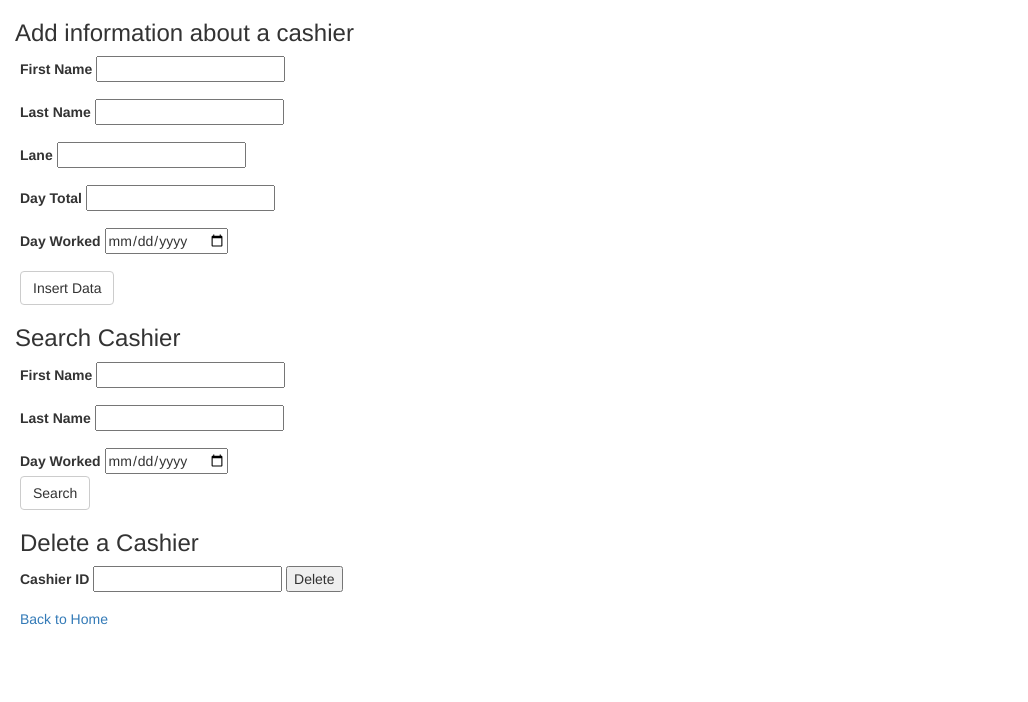
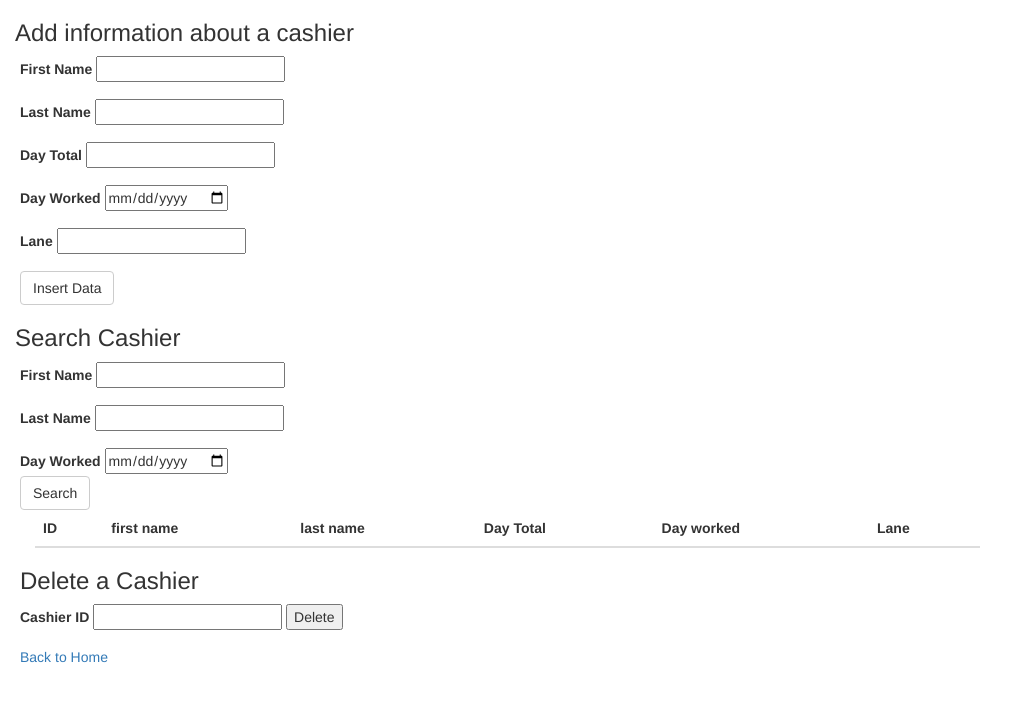
Before and after one commit to yevgeniychaplygin3/cs340, a Flask app: page /cashiers/ in a window 1280 px wide. Shown: the top 702 px of the page, without its empty margins (0-1028 px from the left). Run offline with Flask 2, Linux system fonts and the light colour scheme; lists and menus that the app fills with data are empty; parts of the project's set-up code (start-up, migrations or seed data) failed here and were passed over; some libraries are stand-ins or nearby versions.

Commit message:
Update cashiers.html

```diff
--- a/templates/cashiers.html
+++ b/templates/cashiers.html
@@ -7,7 +7,7 @@ Cashiers Page
 {% block container %}
 <div id="cashiers">
     <h3 style="margin-left:15px;">Add information about a cashier</h3>
-    <form action="{{ url_for('cashier_results') }}" method="POST" style="margin-left:20px;">
+    <form action="{{ url_for('cashier_results') }}" method='POST' style="margin-left:20px;">
             <div class="form-group">
                 <label for="fname">First Name</label>
                 <input class="" name="fname">
@@ -16,11 +16,7 @@ Cashiers Page
                 <label>Last Name</label>
                 <input name="lname">
             </div>
-            <div class="form-group">
-                <label>Lane</label>
-                <input name="lane">
-            </div>
-            <div class="form-group">
+           <div class="form-group">
                 <label>Day Total</label>
                 <input  name="daytotal">
             </div>
@@ -28,14 +24,20 @@ Cashiers Page
                 <label >Day Worked</label>
                 <input  name="dayworked" type="date">
             </div>
+            <div class="form-group">
+                <label>Lane</label>
+                <input name="lane">
+            </div>
+
+
             <div>
-                <button class="btn btn-default">Insert Data</button>
+                <button type="submit" name="insertbutton" class="btn btn-default">Insert Data</button>
             </div>
             <p style="margin-left:20px; margin-top: 10px;">{{ data }}</p>
     </form>
 
     <h3 style="margin-left:15px;">Search Cashier</h3>
-    <form action="{{ url_for('cashier_results') }}" method="GET" style="margin-left:20px;">
+    <form action="{{ url_for('cashier_results') }}" method='POST' style="margin-left:20px;">
         <div id="cashiers">
             <div class="form-group">
                 <label for="fname">First Name</label>
@@ -47,10 +49,33 @@ Cashiers Page
             </div>
             <div class="form-group">
                 <label>Day Worked</label>
-                <input type="date">
+                <input name="dayworked" type="date">
             <div>
-                <button class="btn btn-default">Search</button>
+                <button name="searchbutton" type="submit" class="btn btn-default">Search</button>
             </div>
+            <table class="table table-hover" style="width: 75%; margin-left:15px;">
+                <thead>
+                   <th>ID</th>
+                   <th>first name</th>
+                   <th>last name</th>
+                   <th>Day Total</th>
+                   <th>Day worked</th>
+                   <th>Lane</th>
+                </thead>
+
+                {% for i in cashier_info %}
+                    <tr>
+                        <td>{{ i.0 }} </td>
+                        <td>{{ i[1] }} </td>
+                        <td>{{ i[2] }} </td>
+                        <td>{{ i[3] }} </td>
+                        <td>{{ i[4] }} </td>
+                        <td>{{ i[5] }} </td>
+                    </tr>
+
+                {% endfor %}
+            </table>
+
             <div>
                 <h3>Delete a Cashier</h3>
                 <label for="">Cashier ID</label>
@@ -59,6 +84,7 @@ Cashiers Page
             </div>
         </div>
     </form>
+
 </div>
 <div>
 
```
